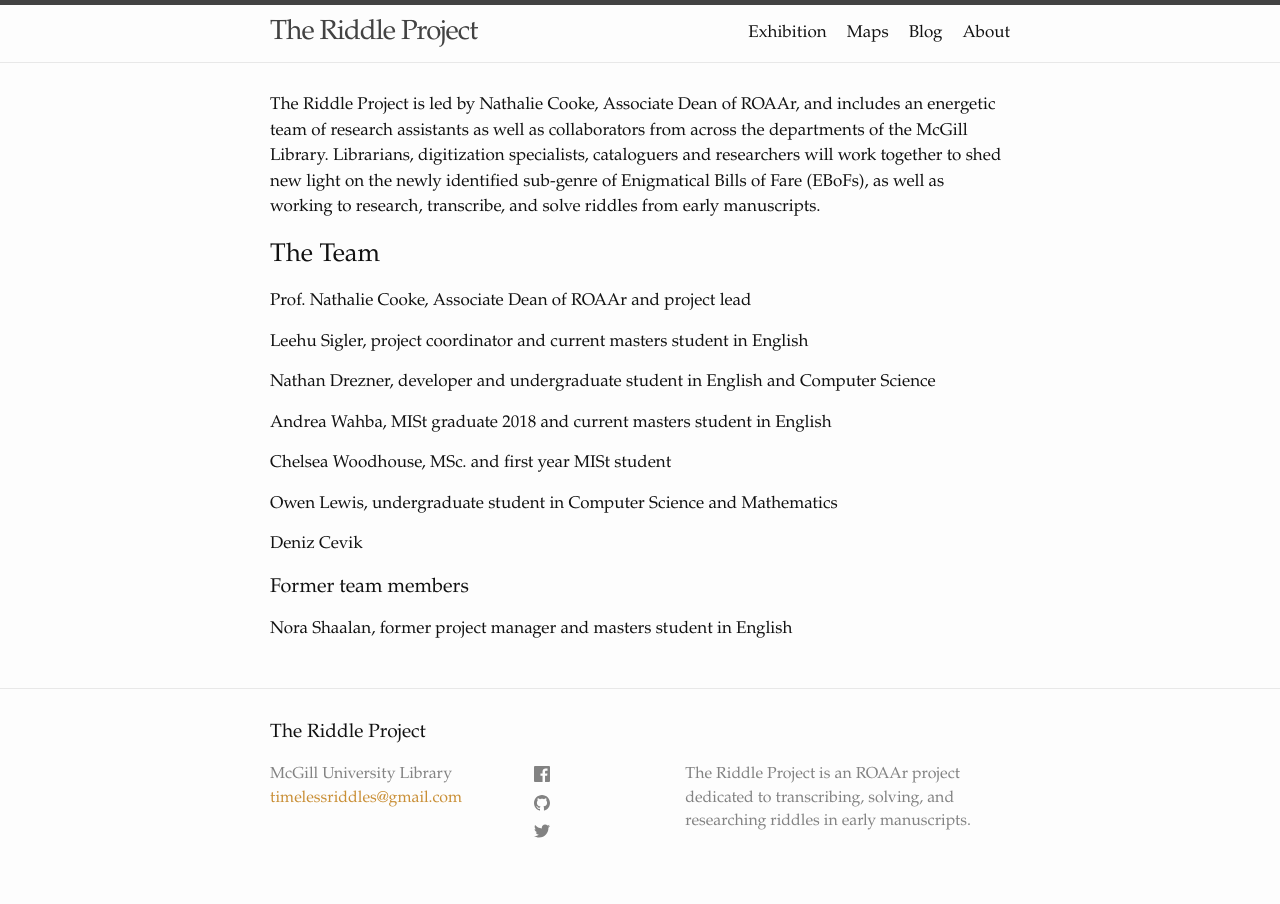
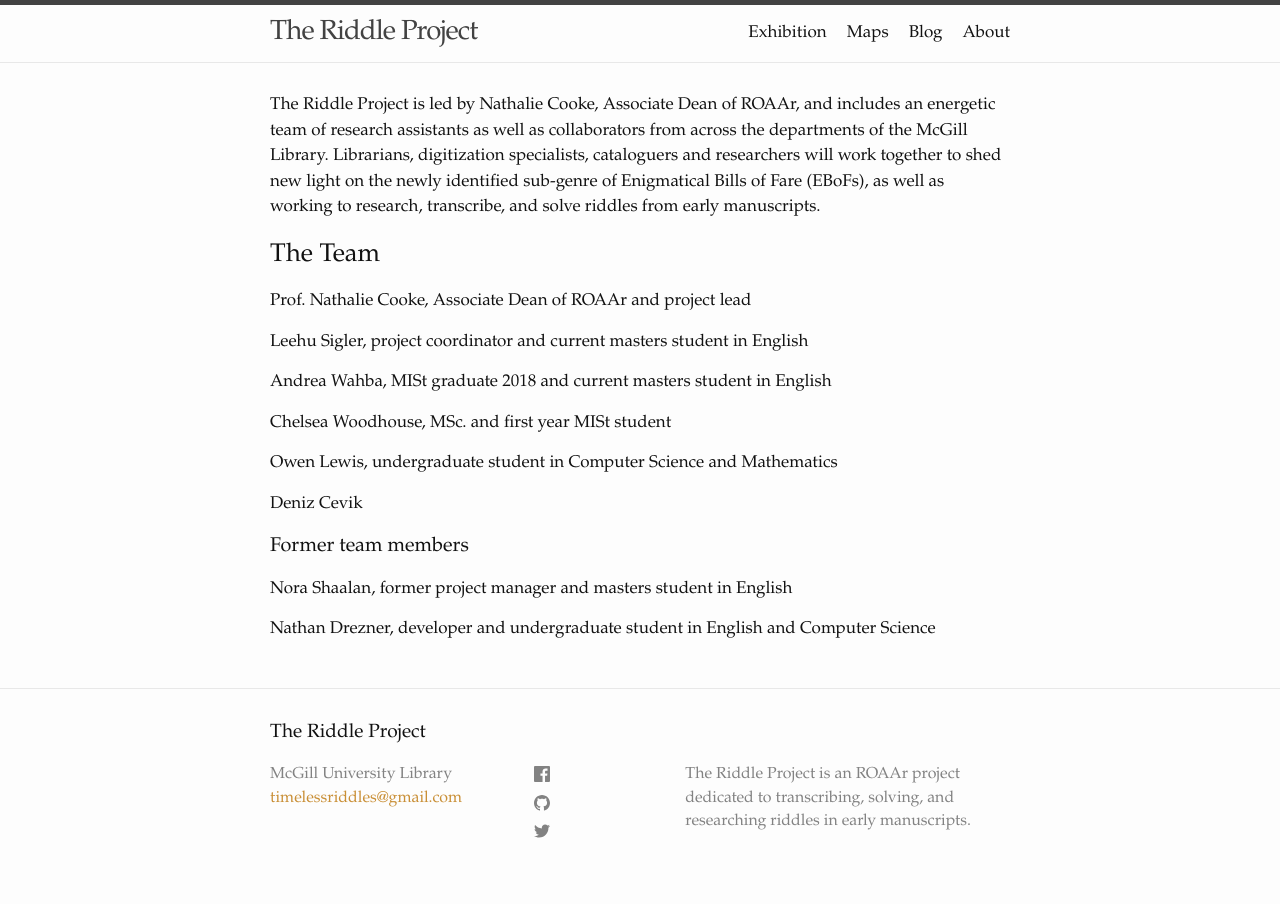
Before and after one commit to riddleproject/riddleproject.github.io, a Jekyll site: the page built from about.md, in a window 1280 px wide. Built offline with Jekyll 4.4.1, drawn with Linux system fonts in a browser that asks for light colours; part of the change alters nothing that is shown.

```diff
--- a/about.md
+++ b/about.md
@@ -10,8 +10,6 @@ Prof. Nathalie Cooke, Associate Dean of ROAAr and project lead
 
 Leehu Sigler, project coordinator and current masters student in English
 
-Nathan Drezner, developer and undergraduate student in English and Computer Science
-
 Andrea Wahba, MISt graduate 2018 and current masters student in English
 
 Chelsea Woodhouse, MSc. and first year MISt student
@@ -22,3 +20,5 @@ Deniz Cevik
 
 ### Former team members
 Nora Shaalan, former project manager and masters student in English
+
+Nathan Drezner, developer and undergraduate student in English and Computer Science
```
